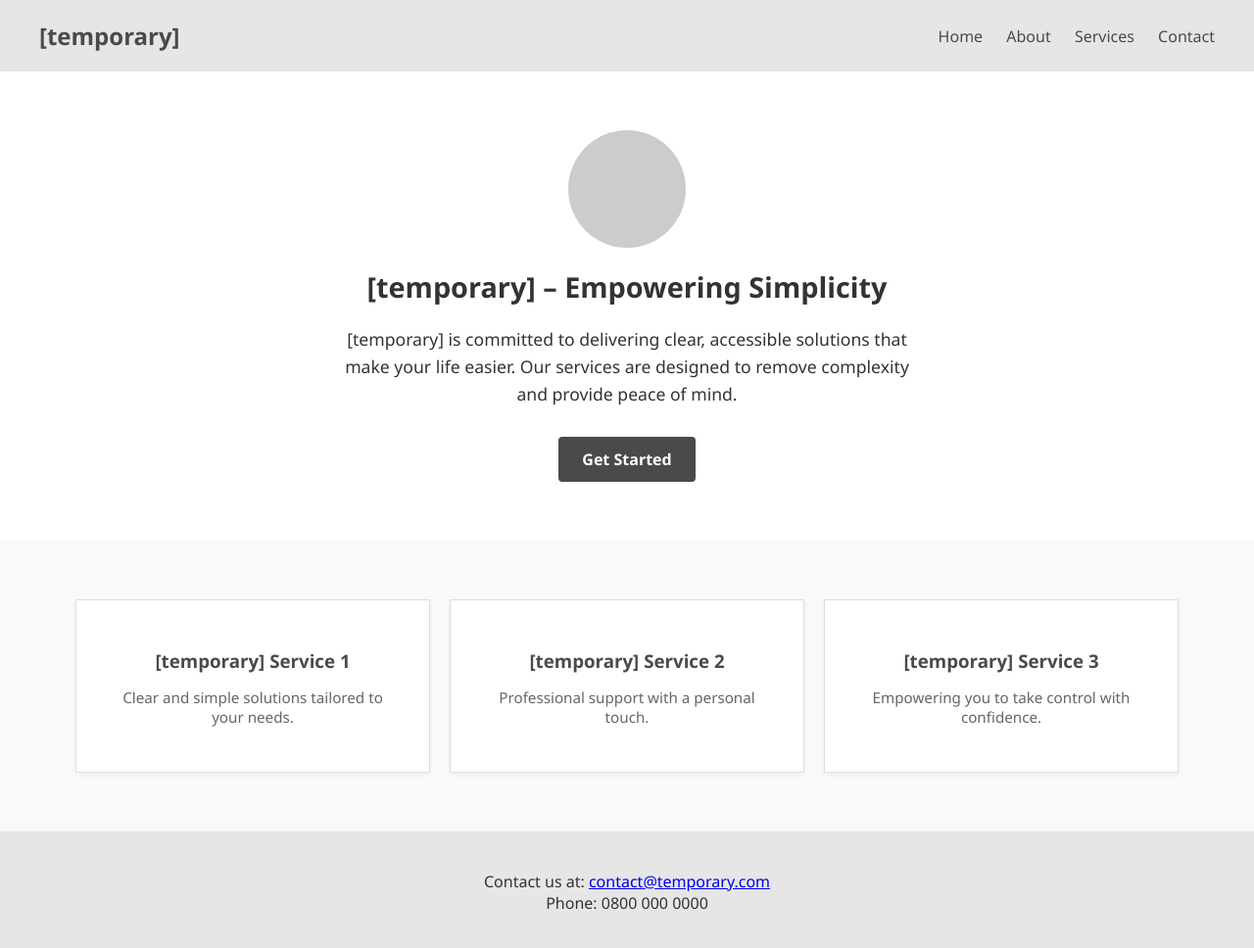
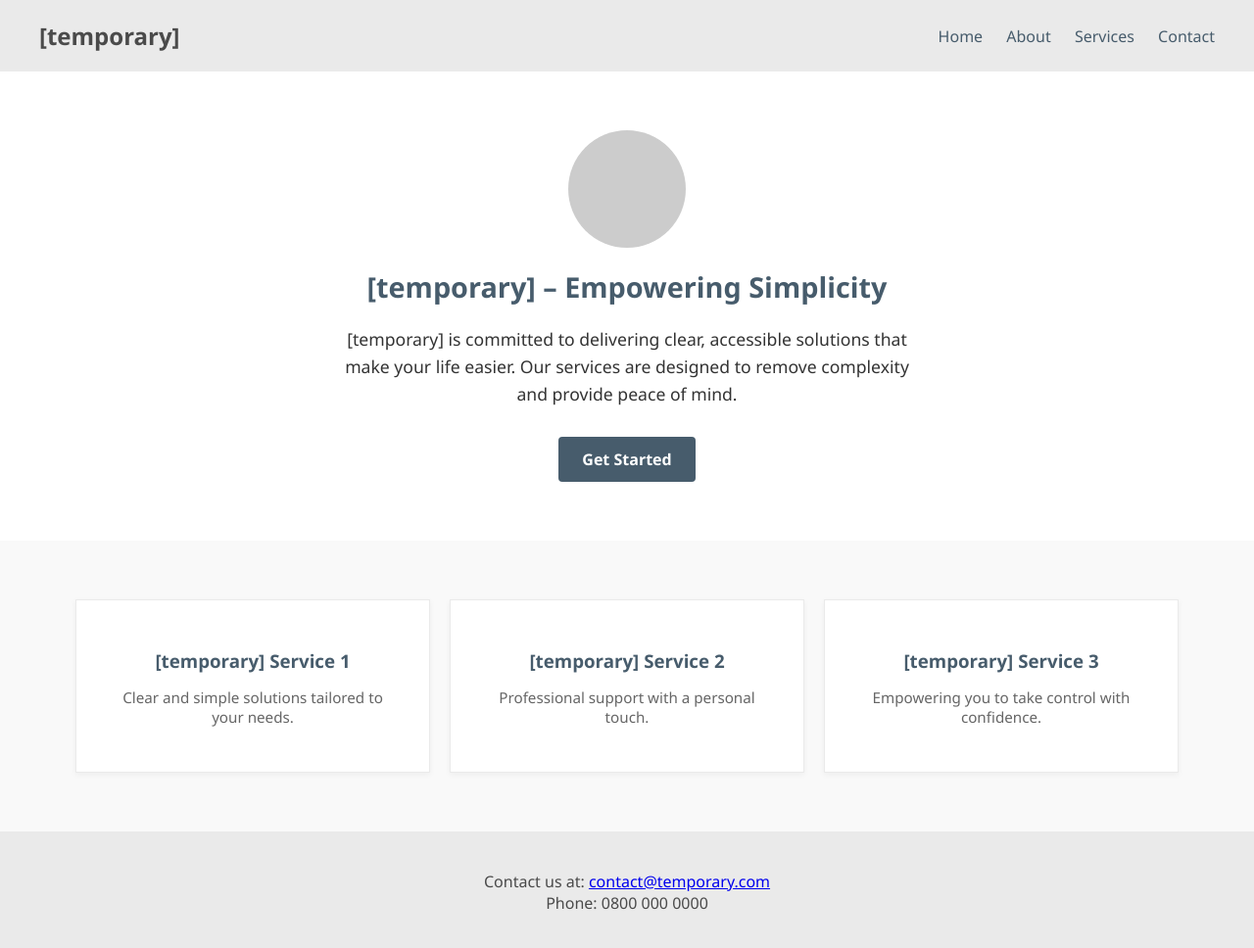
Before and after one commit to AJS-Advisory-Service/AJS-Advisory-Service.github.io, a plain HTML site: page index.html in a window 1280 px wide. Shown: the whole page at 98% size. Drawn offline with Linux system fonts and the light colour scheme.

Commit message:
Update index.html
update the colour scheme

```diff
--- a/index.html
+++ b/index.html
@@ -3,36 +3,53 @@
   <meta name="viewport" content="width=device-width, initial-scale=1.0" />
   <title>[temporary]</title>
   <style>
+    :root {
+      --slate-blue: #475c6c;
+      --light-gray: #f2f2f2;
+      --off-white: #eaeaea;
+      --medium-gray: #4a4a4a;
+    }
+
     body {
       margin: 0;
       font-family: 'Segoe UI', sans-serif;
-      background-color: #f2f2f2;
+      background-color: var(--light-gray);
       color: #333;
     }
+
     nav {
-      background-color: #e6e6e6;
+      background-color: var(--off-white);
       display: flex;
       justify-content: space-between;
       align-items: center;
       padding: 20px 40px;
       box-shadow: 0 2px 4px rgba(0,0,0,0.1);
     }
+
     .nav-logo {
       font-size: 1.5em;
       font-weight: bold;
-      color: #4a4a4a;
+      color: var(--medium-gray);
     }
+
     .nav-links a {
       margin-left: 20px;
       text-decoration: none;
-      color: #4a4a4a;
+      color: var(--slate-blue);
       font-weight: 500;
+      transition: color 0.3s;
     }
+
+    .nav-links a:hover {
+      color: var(--medium-gray);
+    }
+
     header {
       text-align: center;
       padding: 60px 20px;
       background-color: #ffffff;
     }
+
     .logo {
       width: 120px;
       height: 120px;
@@ -40,27 +57,37 @@
       border-radius: 50%;
       margin: 0 auto 20px;
     }
+
     .tagline {
       font-size: 1.8em;
       font-weight: 600;
       margin-bottom: 20px;
+      color: var(--slate-blue);
     }
+
     .description {
       max-width: 600px;
       margin: 0 auto;
       font-size: 1.1em;
       line-height: 1.6;
     }
+
     .cta-button {
       display: inline-block;
       margin-top: 30px;
       padding: 12px 24px;
-      background-color: #4a4a4a;
+      background-color: var(--slate-blue);
       color: #fff;
       text-decoration: none;
       border-radius: 4px;
       font-weight: bold;
+      transition: background-color 0.3s;
     }
+
+    .cta-button:hover {
+      background-color: var(--medium-gray);
+    }
+
     .cta-section {
       display: flex;
       justify-content: center;
@@ -68,31 +95,41 @@
       padding: 60px 20px;
       background-color: #f9f9f9;
     }
+
     .cta-box {
       flex: 1;
       max-width: 300px;
       background-color: #ffffff;
-      border: 1px solid #ddd;
+      border: 1px solid var(--off-white);
       padding: 30px;
       text-align: center;
       box-shadow: 0 2px 6px rgba(0,0,0,0.05);
+      transition: box-shadow 0.3s;
     }
+
+    .cta-box:hover {
+      box-shadow: 0 4px 10px rgba(0,0,0,0.1);
+    }
+
     .cta-box h3 {
       margin-bottom: 15px;
-      color: #4a4a4a;
+      color: var(--slate-blue);
     }
+
     .cta-box p {
       font-size: 0.95em;
       color: #666;
     }
+
     footer {
-      background-color: #e6e6e6;
+      background-color: var(--off-white);
       padding: 40px 20px;
       text-align: center;
     }
+
     .contact-info {
       font-size: 1em;
-      color: #333;
+      color: var(--medium-gray);
     }
   </style>
 </head>
@@ -138,4 +175,3 @@
     </div>
   </footer>
 </body>
-</html>
```
